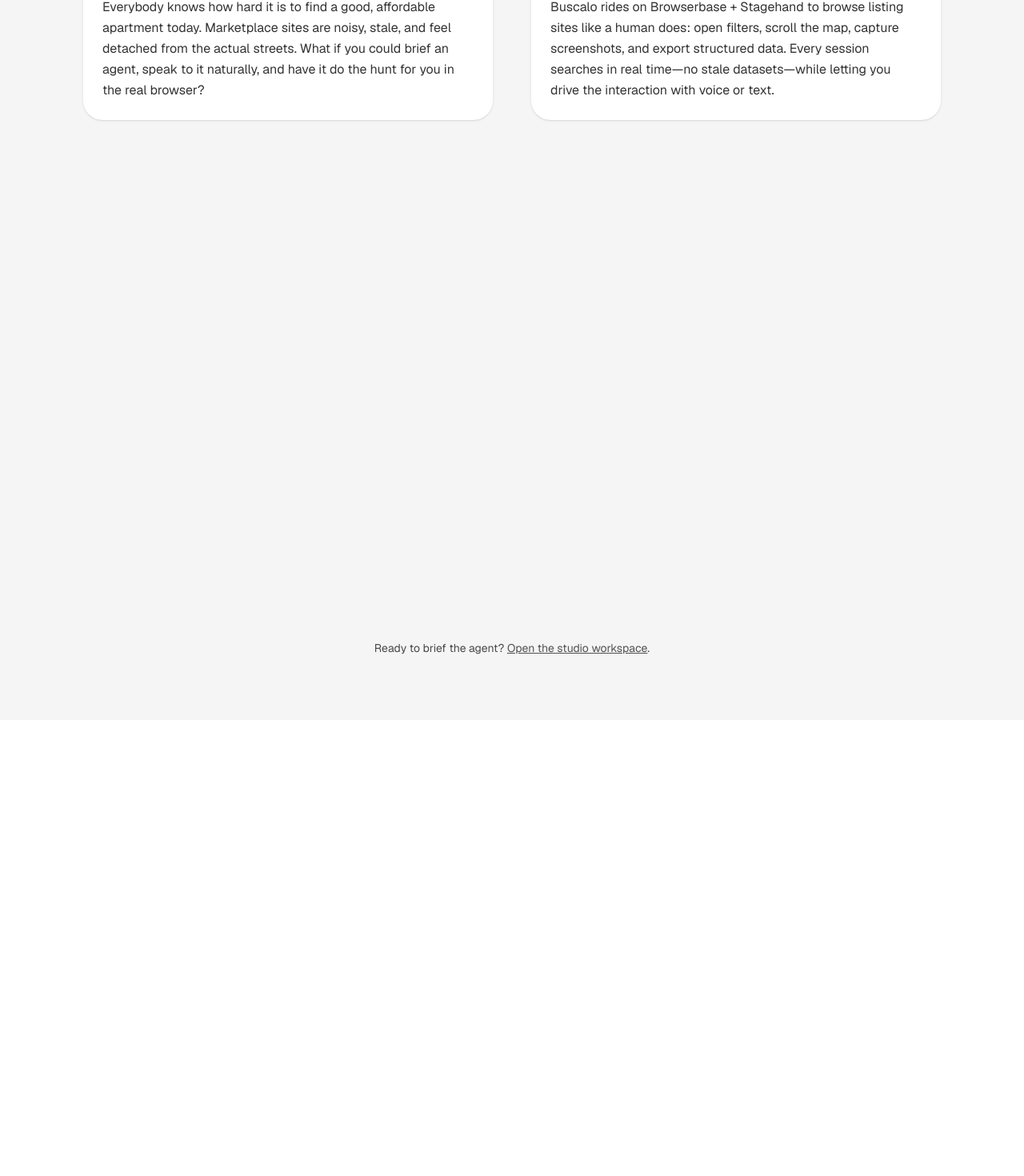
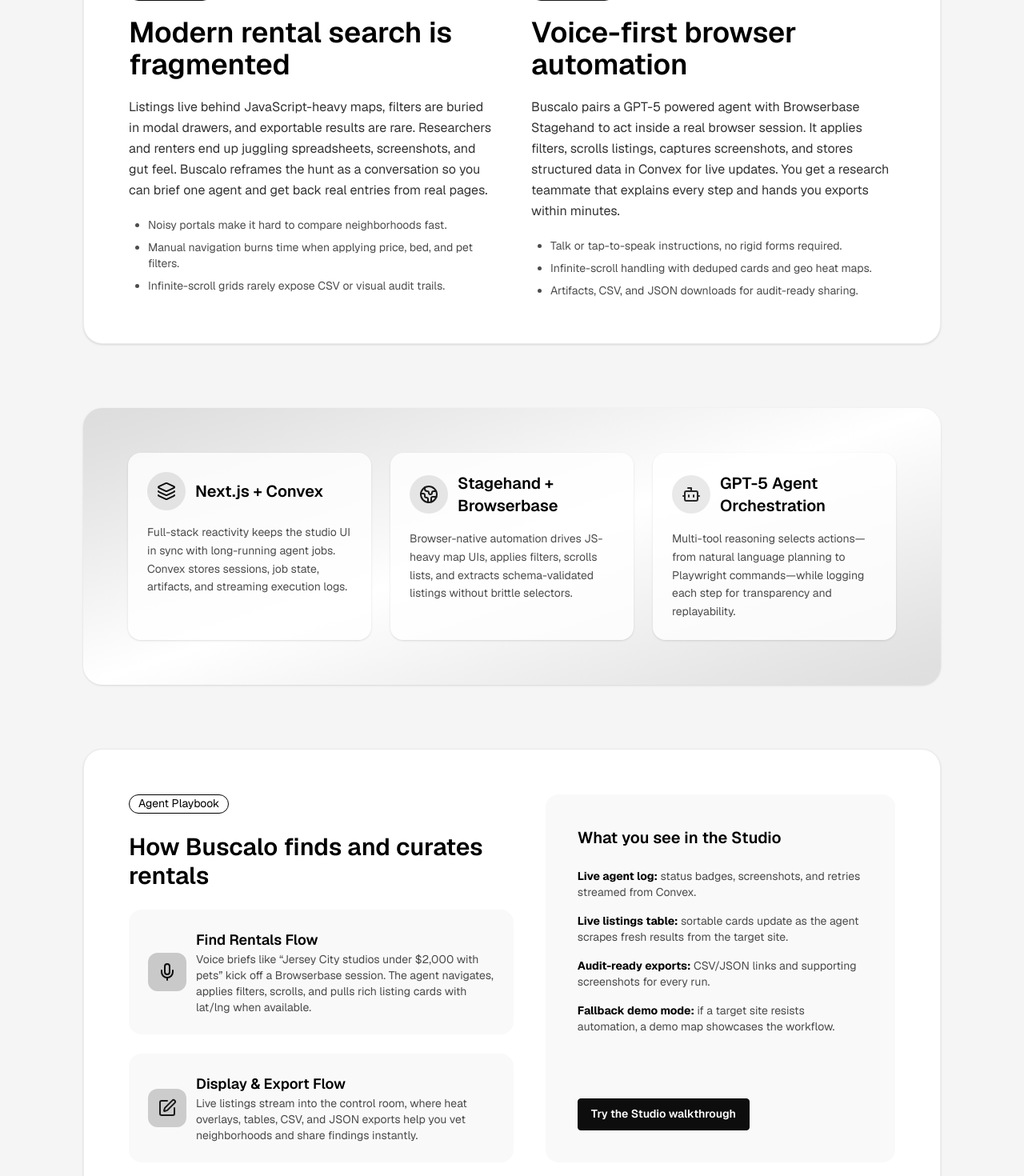
Before and after one commit to PedroNavHur/browser-agent, a Next.js app: page / in a window 1280 px wide. Shown: the part 1040-2510 px from the top of the page at 80% size. Before the commit the page ends 1940 px from the top, so only its background shows below. Built offline with nearby package versions, Linux system fonts and the light colour scheme; no server answers.

Commit message:
Update Landing Page
- Add stack section

```diff
--- a/src/app/page.tsx
+++ b/src/app/page.tsx
@@ -1,4 +1,5 @@
 import Link from "next/link";
+import { Bot, Globe2, Layers3, Mic, SquarePen } from "lucide-react";
 import HouseA from "@/components/svg/HouseA";
 import HouseB from "@/components/svg/HouseB";
 import HouseC from "@/components/svg/HouseC";
@@ -39,32 +40,137 @@
           </div>
         </section>
 
-        <section className="grid min-h-screen items-start gap-12 lg:grid-cols-2">
-          <article className="card bg-base-100 shadow-sm lg:rounded-3xl">
-            <div className="card-body gap-5 text-left">
-              <h2 className="card-title text-2xl">The Problem</h2>
-              <p className="text-base text-base-content/80 leading-relaxed">
-                Everybody knows how hard it is to find a good, affordable
-                apartment today. Marketplace sites are noisy, stale, and feel
-                detached from the actual streets. What if you could brief an
-                agent, speak to it naturally, and have it do the hunt for you in
-                the real browser?
-              </p>
-            </div>
+        <section className="grid gap-12 rounded-3xl border border-base-300 bg-base-100 p-10 shadow-sm lg:grid-cols-2 lg:p-14">
+          <article className="flex flex-col gap-5 text-left">
+            <span className="badge badge-outline badge-primary w-fit">The Problem</span>
+            <h2 className="text-3xl font-semibold lg:text-4xl">Modern rental search is fragmented</h2>
+            <p className="text-base text-base-content/80 leading-relaxed">
+              Listings live behind JavaScript-heavy maps, filters are buried in modal drawers,
+              and exportable results are rare. Researchers and renters end up juggling
+              spreadsheets, screenshots, and gut feel. Buscalo reframes the hunt as a
+              conversation so you can brief one agent and get back real entries from real pages.
+            </p>
+            <ul className="list-disc space-y-2 pl-6 text-sm text-base-content/70">
+              <li>Noisy portals make it hard to compare neighborhoods fast.</li>
+              <li>Manual navigation burns time when applying price, bed, and pet filters.</li>
+              <li>Infinite-scroll grids rarely expose CSV or visual audit trails.</li>
+            </ul>
           </article>
 
-          <article className="card bg-base-100 shadow-sm lg:rounded-3xl">
-            <div className="card-body gap-5 text-left">
-              <h2 className="card-title text-2xl">Our Solution</h2>
-              <p className="text-base text-base-content/80 leading-relaxed">
-                Buscalo rides on Browserbase + Stagehand to browse listing sites
-                like a human does: open filters, scroll the map, capture
-                screenshots, and export structured data. Every session searches
-                in real time—no stale datasets—while letting you drive the
-                interaction with voice or text.
-              </p>
+          <article className="flex flex-col gap-5 text-left">
+            <span className="badge badge-outline badge-secondary w-fit">The Solution</span>
+            <h2 className="text-3xl font-semibold lg:text-4xl">Voice-first browser automation</h2>
+            <p className="text-base text-base-content/80 leading-relaxed">
+              Buscalo pairs a GPT-5 powered agent with Browserbase Stagehand to act inside a
+              real browser session. It applies filters, scrolls listings, captures screenshots,
+              and stores structured data in Convex for live updates. You get a research teammate
+              that explains every step and hands you exports within minutes.
+            </p>
+            <ul className="list-disc space-y-2 pl-6 text-sm text-base-content/70">
+              <li>Talk or tap-to-speak instructions, no rigid forms required.</li>
+              <li>Infinite-scroll handling with deduped cards and geo heat maps.</li>
+              <li>Artifacts, CSV, and JSON downloads for audit-ready sharing.</li>
+            </ul>
+          </article>
+        </section>
+
+        <section className="grid gap-6 rounded-3xl bg-gradient-to-br from-primary/10 via-base-100 to-secondary/10 p-10 shadow-sm lg:grid-cols-3 lg:p-14">
+          <div className="flex flex-col gap-4 rounded-2xl bg-base-100/80 p-6 shadow">
+            <div className="flex items-center gap-3">
+              <span className="rounded-full bg-primary/10 p-3 text-primary">
+                <Layers3 className="h-6 w-6" />
+              </span>
+              <h3 className="text-xl font-semibold">Next.js + Convex</h3>
             </div>
-          </article>
+            <p className="text-sm text-base-content/70 leading-relaxed">
+              Full-stack reactivity keeps the studio UI in sync with long-running agent jobs.
+              Convex stores sessions, job state, artifacts, and streaming execution logs.
+            </p>
+          </div>
+          <div className="flex flex-col gap-4 rounded-2xl bg-base-100/80 p-6 shadow">
+            <div className="flex items-center gap-3">
+              <span className="rounded-full bg-secondary/10 p-3 text-secondary">
+                <Globe2 className="h-6 w-6" />
+              </span>
+              <h3 className="text-xl font-semibold">Stagehand + Browserbase</h3>
+            </div>
+            <p className="text-sm text-base-content/70 leading-relaxed">
+              Browser-native automation drives JS-heavy map UIs, applies filters, scrolls lists,
+              and extracts schema-validated listings without brittle selectors.
+            </p>
+          </div>
+          <div className="flex flex-col gap-4 rounded-2xl bg-base-100/80 p-6 shadow">
+            <div className="flex items-center gap-3">
+              <span className="rounded-full bg-accent/10 p-3 text-accent">
+                <Bot className="h-6 w-6" />
+              </span>
+              <h3 className="text-xl font-semibold">GPT-5 Agent Orchestration</h3>
+            </div>
+            <p className="text-sm text-base-content/70 leading-relaxed">
+              Multi-tool reasoning selects actions—from natural language planning to Playwright
+              commands—while logging each step for transparency and replayability.
+            </p>
+          </div>
+        </section>
+
+        <section className="grid gap-10 rounded-3xl border border-base-300 bg-base-100 p-10 shadow-sm lg:grid-cols-[1.1fr_1fr] lg:p-14">
+          <div className="flex flex-col gap-6">
+            <span className="badge badge-outline w-fit">Agent Playbook</span>
+            <h2 className="text-3xl font-semibold">How Buscalo finds and curates rentals</h2>
+            <div className="rounded-2xl bg-base-200/60 p-6">
+              <div className="flex items-center gap-3">
+                <span className="rounded-xl bg-primary/20 p-3 text-primary">
+                  <Mic className="h-6 w-6" />
+                </span>
+                <div>
+                  <h3 className="text-lg font-semibold">Find Rentals Flow</h3>
+                  <p className="text-sm text-base-content/70">
+                    Voice briefs like “Jersey City studios under $2,000 with pets” kick off a
+                    Browserbase session. The agent navigates, applies filters, scrolls, and pulls
+                    rich listing cards with lat/lng when available.
+                  </p>
+                </div>
+              </div>
+            </div>
+            <div className="rounded-2xl bg-base-200/60 p-6">
+              <div className="flex items-center gap-3">
+                <span className="rounded-xl bg-secondary/20 p-3 text-secondary">
+                  <SquarePen className="h-6 w-6" />
+                </span>
+                <div>
+                  <h3 className="text-lg font-semibold">Display & Export Flow</h3>
+                  <p className="text-sm text-base-content/70">
+                    Live listings stream into the control room, where heat overlays, tables, CSV,
+                    and JSON exports help you vet neighborhoods and share findings instantly.
+                  </p>
+                </div>
+              </div>
+            </div>
+          </div>
+          <div className="flex flex-col gap-6 rounded-2xl bg-base-200/60 p-6 lg:p-10">
+            <h3 className="text-xl font-semibold">What you see in the Studio</h3>
+            <ul className="space-y-4 text-sm text-base-content/70">
+              <li>
+                <strong className="text-base-content">Live agent log:</strong> status badges,
+                screenshots, and retries streamed from Convex.
+              </li>
+              <li>
+                <strong className="text-base-content">Live listings table:</strong> sortable cards
+                update as the agent scrapes fresh results from the target site.
+              </li>
+              <li>
+                <strong className="text-base-content">Audit-ready exports:</strong> CSV/JSON links
+                and supporting screenshots for every run.
+              </li>
+              <li>
+                <strong className="text-base-content">Fallback demo mode:</strong> if a target site
+                resists automation, a demo map showcases the workflow.
+              </li>
+            </ul>
+            <Link href="/studio" className="btn btn-primary mt-auto self-start">
+              Try the Studio walkthrough
+            </Link>
+          </div>
         </section>
 
         <footer className="text-center text-sm opacity-70">
```
